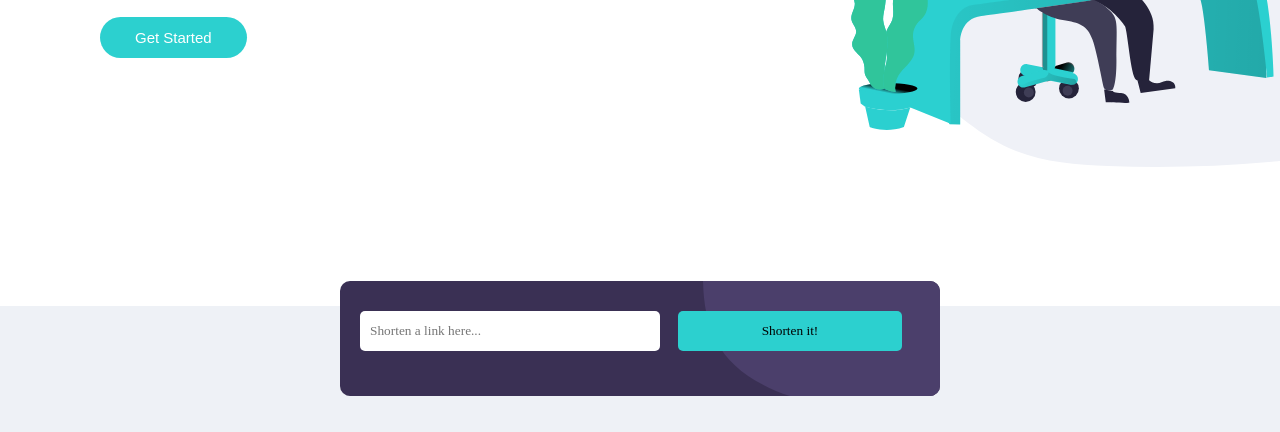
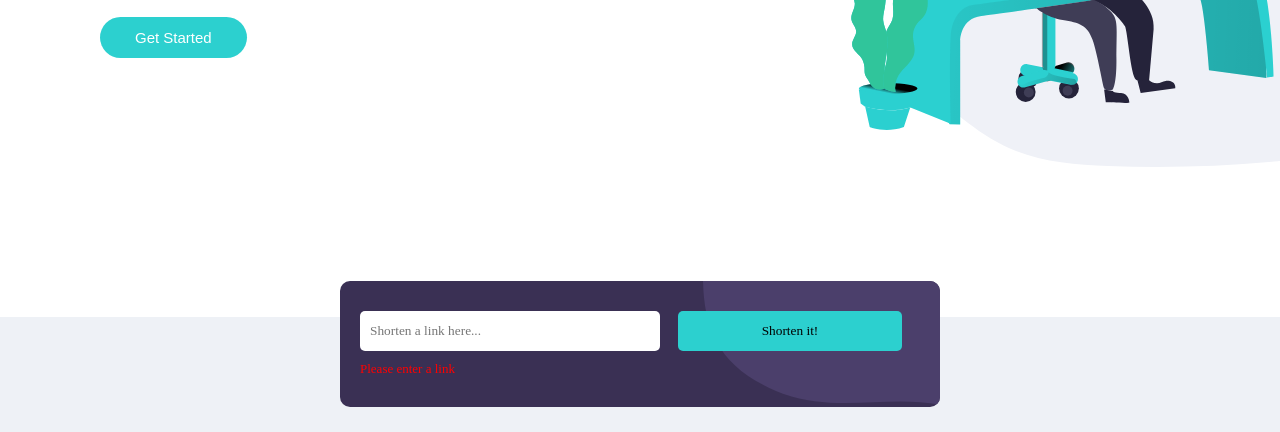
Before and after one commit to Oluwaseyi123/shortly, a website: page index.htm in a window 1280 px wide. Both pictures are taken after a click on the button "Shorten it!". Shown: the part 368-800 px from the top of the page. Drawn offline with Linux system fonts and the light colour scheme.

Commit message:
another commit

```diff
--- a/app.js
+++ b/app.js
@@ -43,6 +43,8 @@ function shortUrl(){
     let longUrl = document.querySelector('.long-url').value
     const shortenUrl = new ShortenUrl()
     if(longUrl == ''){
+
+        showMessage('Please enter a link', 'error-text')
         console.log('put in link')
     }else if(!longUrl.startsWith('http') || !longUrl.startsWith('http') || !longUrl.startsWith('')){
         console.log('Please put in a proper link')
@@ -74,3 +76,14 @@ function copyText(){
     document.execCommand("copy")
     alert("link copied")
 }
+
+function showMessage(message, className){
+    const messageParagraph = document.querySelector('.message')
+    let longUrl = document.querySelector('.long-url')
+    messageParagraph.textContent = message
+
+    messageParagraph.classList.add(className)
+    setTimeout(()=> {
+        messageParagraph.textContent = ''
+    }, 3000)
+}
--- a/css/style.scss
+++ b/css/style.scss
@@ -14,7 +14,13 @@
     --secondary-color: #3A3054;
     --light-grey: #777777;
 }
+.error{
+    border: 1px solid red;
+}
+.error-text{
+    color: red;
 
+}
 nav{
     display: flex;
     justify-content: space-between;
@@ -111,8 +117,12 @@ button{
     }
 }
 .shortens-div{
-    position: relative;
-    z-index: 3;
+    p{
+        text-align: left;
+        font-family: var(--font-family-light);
+        //color: white;
+        font-size: 13px;
+    }
 
 }
 .shorten-div{
@@ -142,7 +152,6 @@ button{
         width: 14rem;
         height: 40px;
         padding-left: 10px;
-        margin-bottom: 15px;
         z-index: 3;
         border-radius: 5px;
         border: none;
--- a/index.htm
+++ b/index.htm
@@ -47,28 +47,34 @@
                 <img src="images/bg-shorten-mobile.svg" alt="">
                 <div class="flex">
                     <div class="group">
-                        <input type="url" placeholder="Shorten a link here..." class="long-url" name="long-url"  >
+                        <input type="url" placeholder="Shorten a link here..." class="long-url " name="long-url"  >
 
                     </div>
                     <!-- <button class="copy-link">Copy Link</button> -->
 
                     <button class="shorten-btn" type="submit">Shorten it!</button>
-                     <br>
+
                      <!-- <input type="text" class="short-url" name="short-url"> -->
                 </div>
-
+                <p class="message"></p>
             </div>
 
 
         </section>
-        <div class="links-table">
+        <div class="link-table">
+            <div class="links-table">
 
                 <input type="text" class="long-link">
                 <input type="text" class="short-link">
                 <button class="copy-link">Copy Link</button>
 
             <!-- <button class="copy-link">Copy Link</button> -->
+
          </div>
+
+        </div>
+
+
 
     <div class="statistics-div">
         <div class="first-div">
```
Also changed, not shown: css/style.css, 1 other file.
